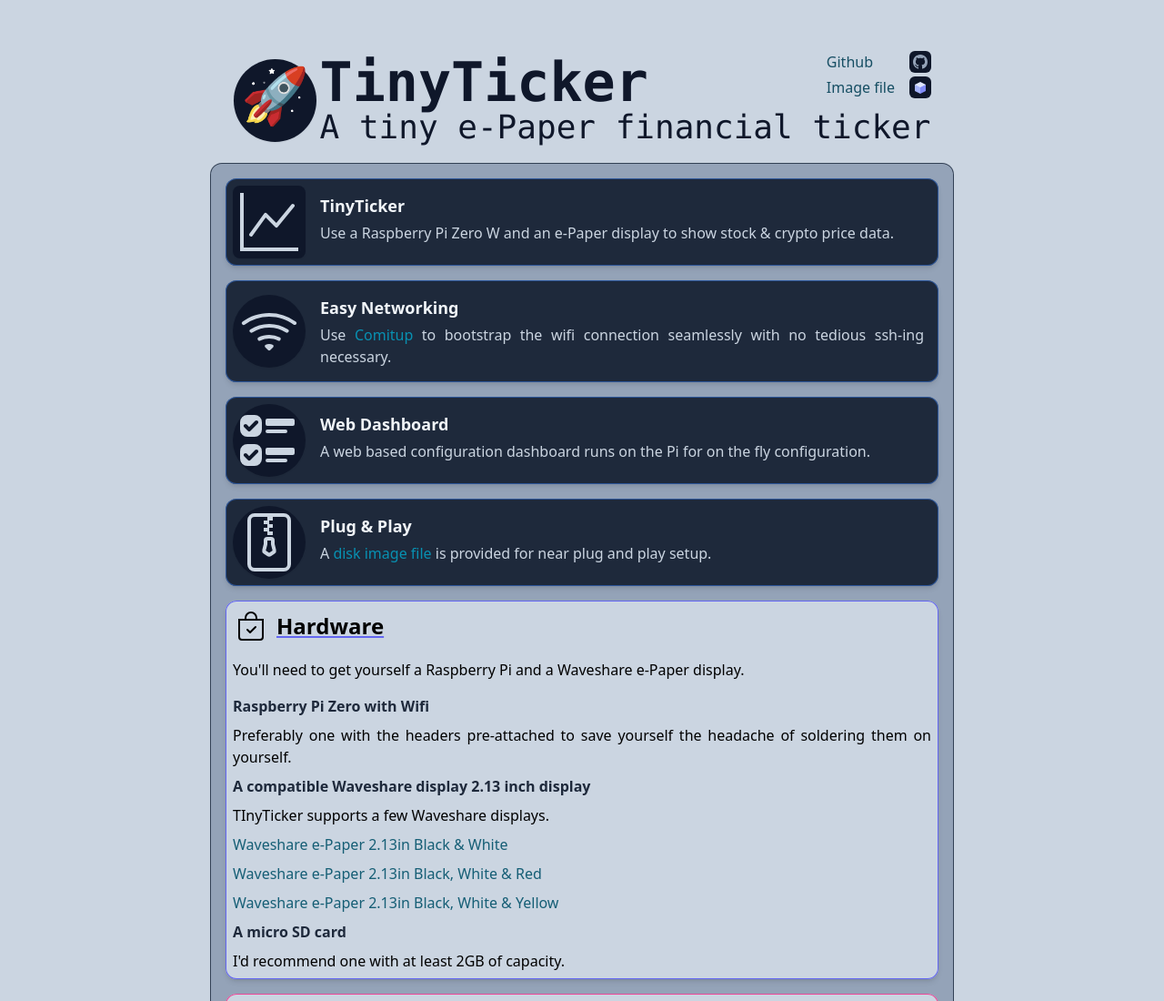
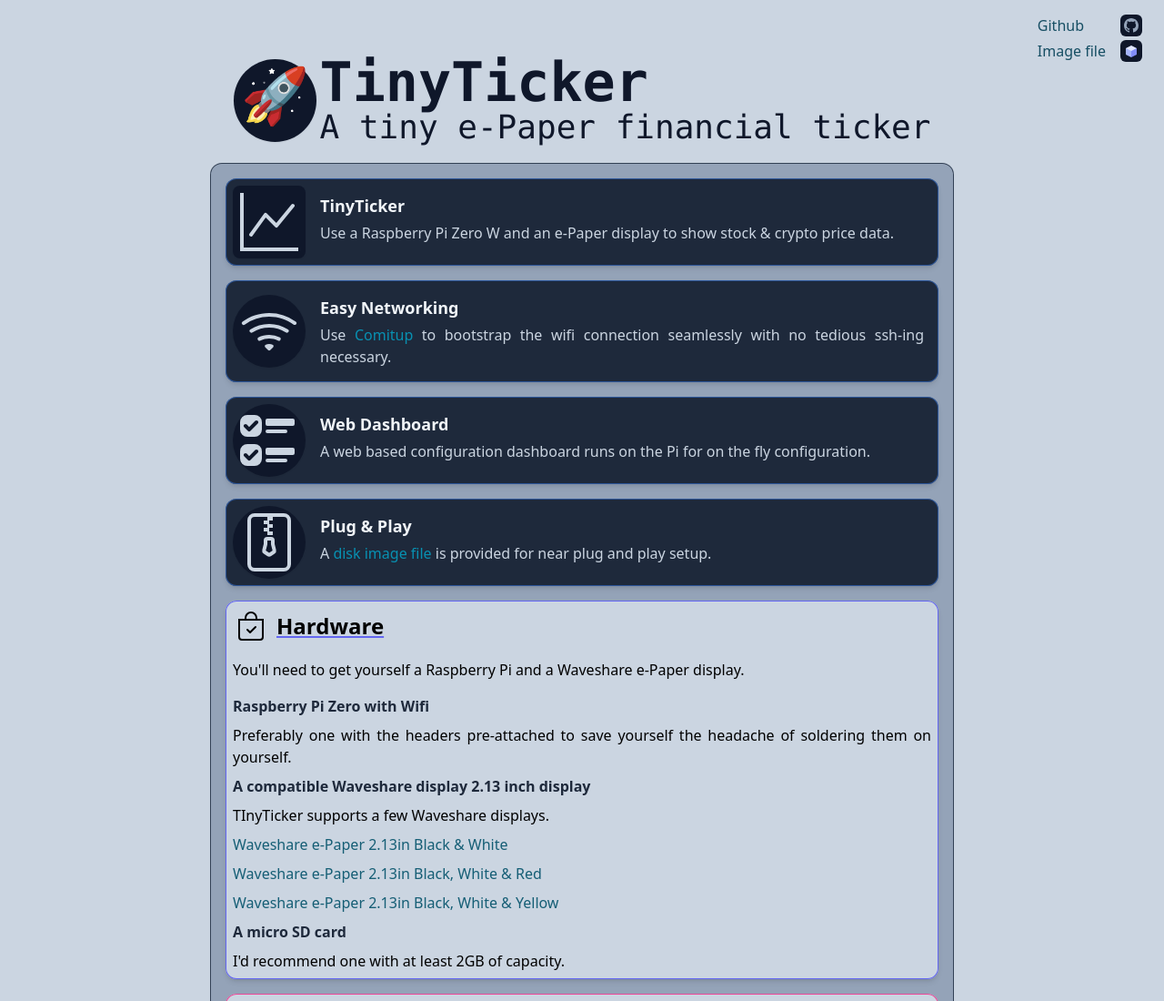
Before and after one commit to loiccoyle/tinyticker, a website: page index.html in a window 1280 px wide. Shown: the top 1100 px of the page at 91% size. Drawn offline with Linux system fonts and the light colour scheme.

Commit message:
remove useless relative

```diff
--- a/index.html
+++ b/index.html
@@ -25,7 +25,7 @@
   </head>
   <body class="bg-slate-300">
     <div class="sm:p-10 p-1 max-w-4xl mx-auto">
-      <div class="grid place-items-center py-5 relative">
+      <div class="grid place-items-center py-5">
         <div class="flex items-center gap-1">
           <div
             class="flex-none shadow-sm rounded-full bg-slate-900 p-2 inline-block aspect-square text-6xl"
@@ -41,7 +41,7 @@
             </div>
           </div>
         </div>
-        <div class="sm:inline hidden absolute right-1 pr-5 border-0 top-4">
+        <div class="md:inline hidden absolute right-1 pr-5 border-0 top-4">
           <ul>
             <li class="pb-1">
               <a
```
Also changed, not shown: style.css.
